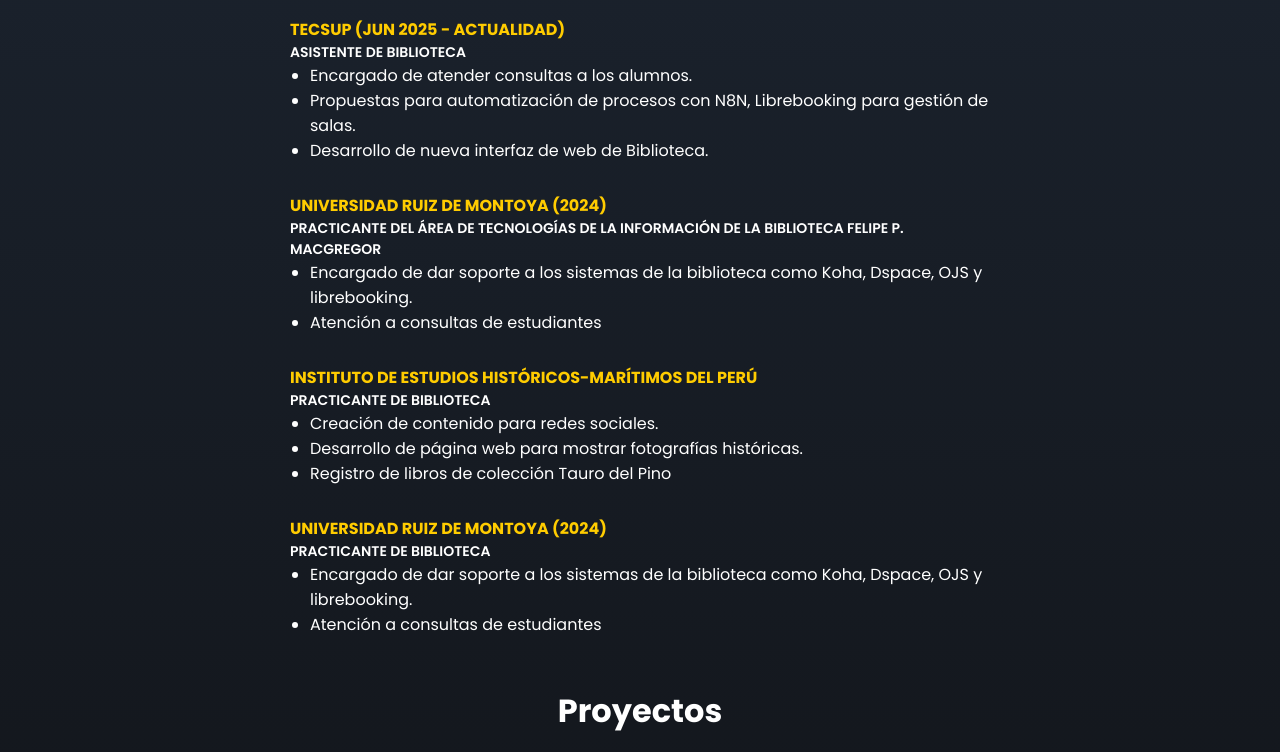
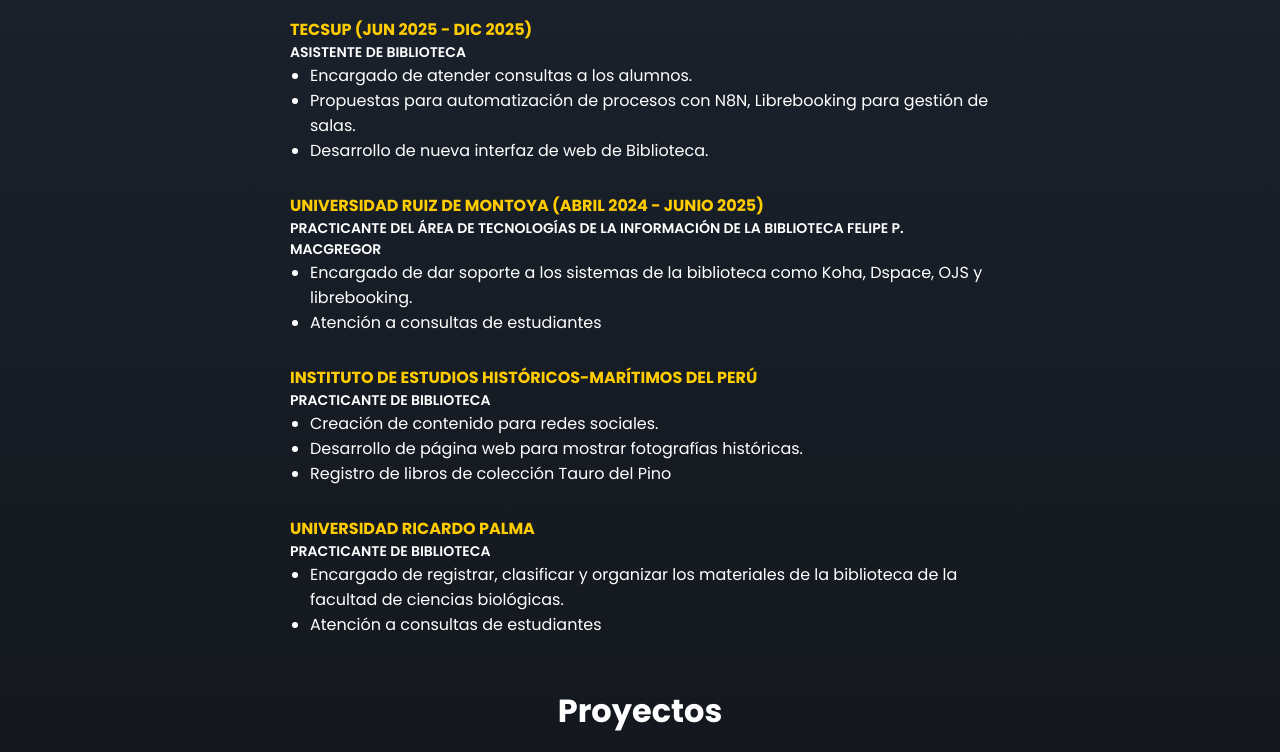
Before and after one commit to fuser77/portafolio.github.io, a plain HTML site: page index.html in a window 1280 px wide. Shown: the part 675-1427 px from the top of the page. Drawn offline with Linux system fonts and the light colour scheme.

Commit message:
Update index.html
Actualización de puestos laborales

```diff
--- a/index.html
+++ b/index.html
@@ -61,7 +61,7 @@
         <div class="container-experiencia-laboral" id="experiencia-laboral">
             <p class="titulo-experiencia-laboral">Experiencia laboral</p>
             <div class="container-experiencia1">
-                <p class="titulo-trabajo">TECSUP (JUN 2025 - ACTUALIDAD)</p>
+                <p class="titulo-trabajo">TECSUP (JUN 2025 - DIC 2025)</p>
                 <p class="titulo-trabajo-puesto">ASISTENTE DE BIBLIOTECA</p>
                 <ul>
                     <li>Encargado de atender consultas a los alumnos. </li>
@@ -70,7 +70,7 @@
                 </ul>
             </div>
             <div class="container-experiencia2">
-                <p class="titulo-trabajo">UNIVERSIDAD RUIZ DE MONTOYA (2024)</p>
+                <p class="titulo-trabajo">UNIVERSIDAD RUIZ DE MONTOYA (ABRIL 2024 - JUNIO 2025)</p>
                 <p class="titulo-trabajo-puesto">PRACTICANTE DEL ÁREA DE TECNOLOGÍAS DE LA INFORMACIÓN DE LA BIBLIOTECA FELIPE P. MACGREGOR </p>
                 <ul>
                     <li>Encargado de dar soporte a los sistemas de la biblioteca como Koha, Dspace, OJS y librebooking. </li>
@@ -87,10 +87,10 @@
                 </ul>
             </div>
             <div class="container-experiencia4">
-                <p class="titulo-trabajo">UNIVERSIDAD RUIZ DE MONTOYA (2024)  </p>
+                <p class="titulo-trabajo">UNIVERSIDAD RICARDO PALMA</p>
                 <p class="titulo-trabajo-puesto">PRACTICANTE DE BIBLIOTECA</p>
                 <ul>
-                    <li>Encargado de dar soporte a los sistemas de la biblioteca como Koha, Dspace, OJS y librebooking. </li>
+                    <li>Encargado de registrar, clasificar y organizar los materiales de la biblioteca de la facultad de ciencias biológicas. </li>
                     <li>Atención a consultas de estudiantes</li>
                 </ul>
             </div>
```
